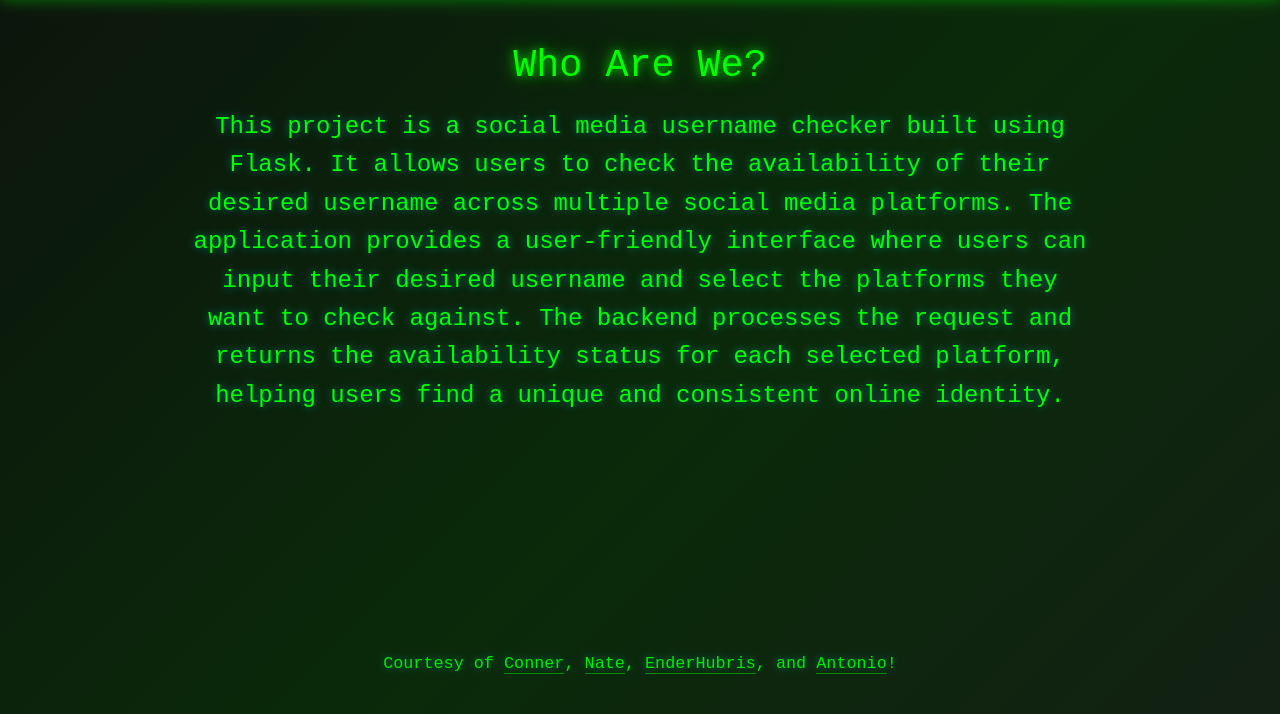
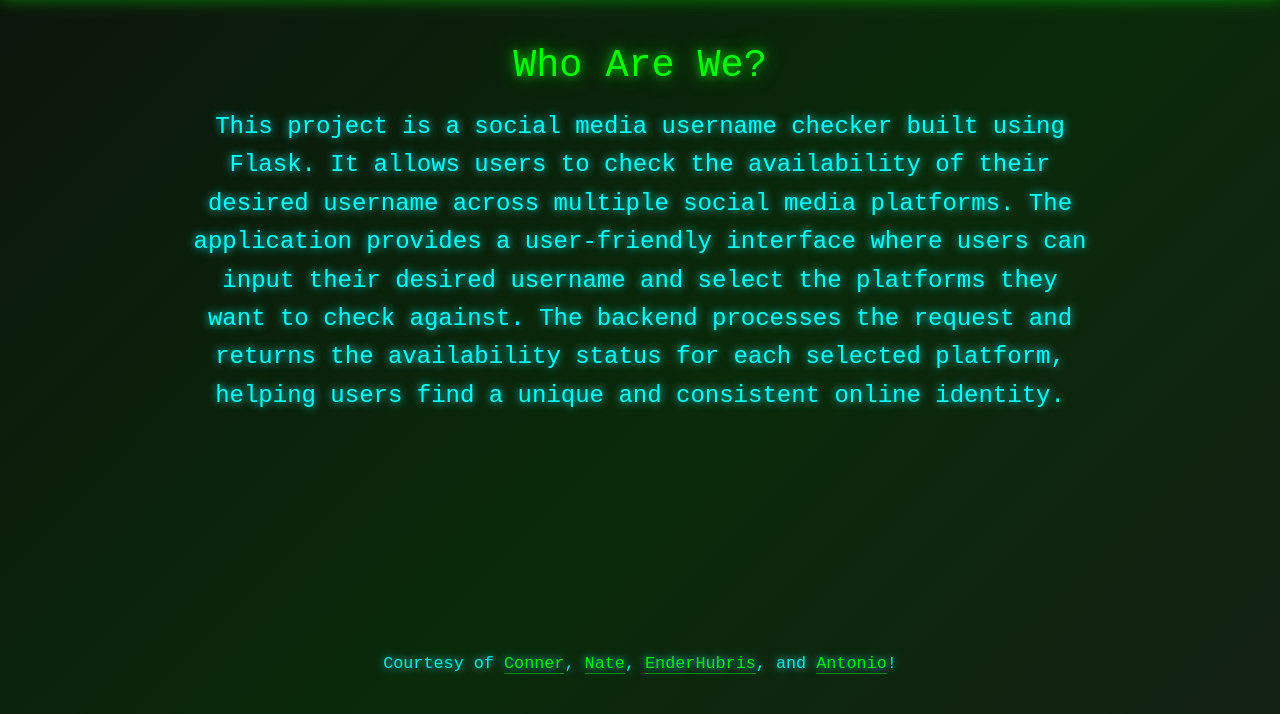
Before and after one commit to UnDefinedCS/findme, a Flask app: page /about in a window 1280 px wide. Shown: the part 72-786 px from the top of the page. Run offline with Flask 3, Linux system fonts and the light colour scheme.

Commit message:
Fix about text color issue

```diff
--- a/static/css/about.css
+++ b/static/css/about.css
@@ -15,15 +15,12 @@
     text-align: center;
     font-size: clamp(1.2rem, 2.4vw, 1.5rem);
     line-height: 1.6;
-    text-shadow: 0 0 8px rgba(0, 255, 255, 0.45);
+    color: var(--secondary-color);
+    text-shadow: 0 0 8px var(--secondary-color);
 }
 
-[data-theme]:not([data-theme="light"]).about {
-    color: #00ffff;
-}
-
-[data-theme="light"].about {
-    color: #000000;
+[data-theme="light"] .about {
+    text-shadow: none;
 }
 
 .credits {
```
